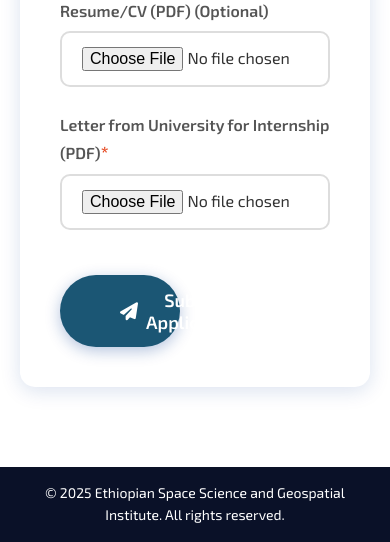
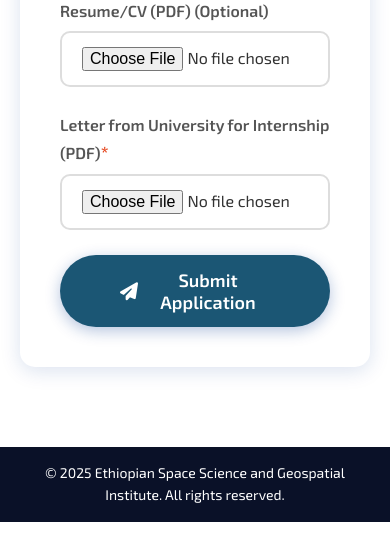
Before and after one commit to Tsedeniya-D/IMS-testing, a Django app: a page that uses templates/interns.html in a window 390 px wide. Shown: the part 3690-4232 px from the top of the page. Run offline with Django 5.2, Linux system fonts and the light colour scheme.

Commit message:
submit button width update

```diff
--- a/templates/interns.html
+++ b/templates/interns.html
@@ -519,6 +519,13 @@ nav a:hover {
                 align-items: center;
             }
 
+            .submit-btn {
+                width: 100% !important;
+                display: flex;
+                justify-content: center;
+                align-items: center;
+            }
+
         }
     </style>
 </head>
@@ -832,7 +839,7 @@ nav a:hover {
                             <input type="file" id="recommendationLetter" name="recommendationLetter" class="form-control" accept=".pdf" required>
                         </div>
 
-                        <button type="submit" class="btn btn-primary" style="width: 30%; margin-top: 20px;">
+                        <button type="submit" class="btn btn-primary submit-btn" style="margin-top: 20px;">
                             <i class="fas fa-paper-plane"></i> Submit Application
                         </button>
                     </form>
```
